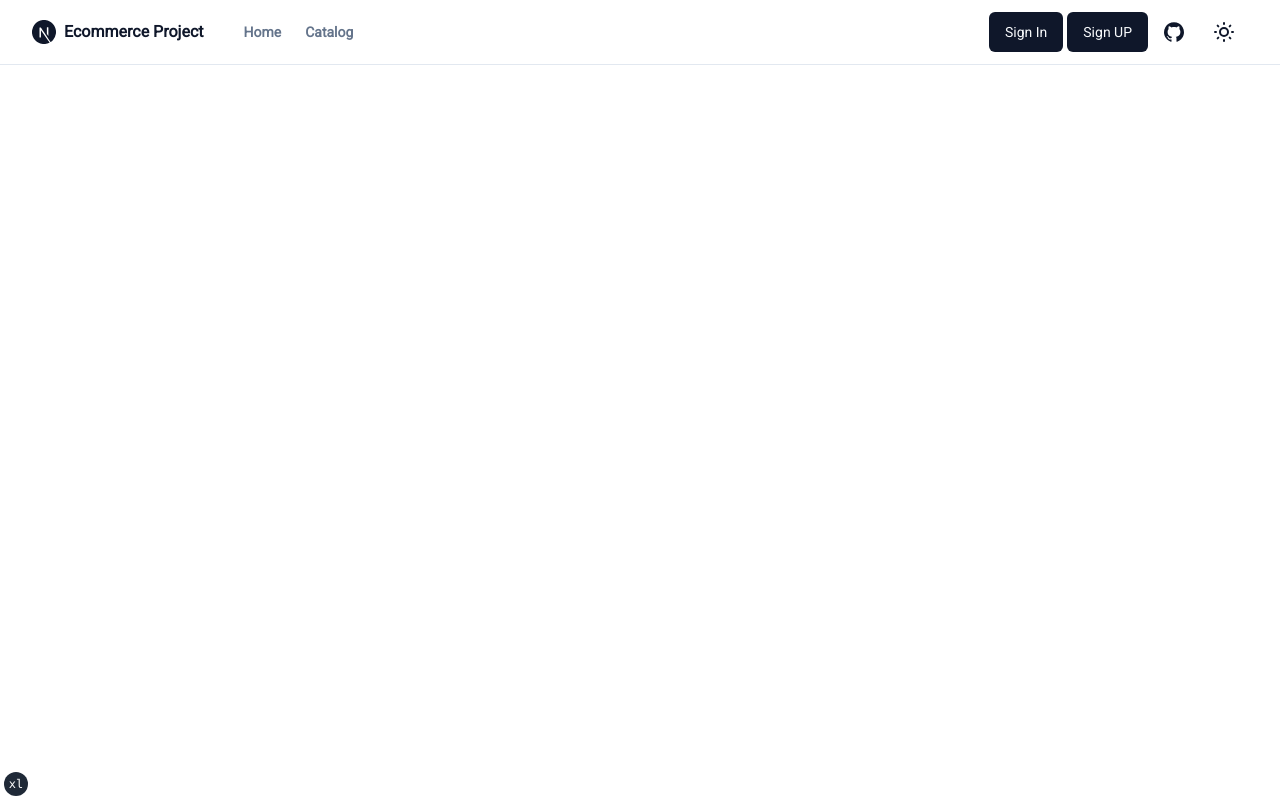
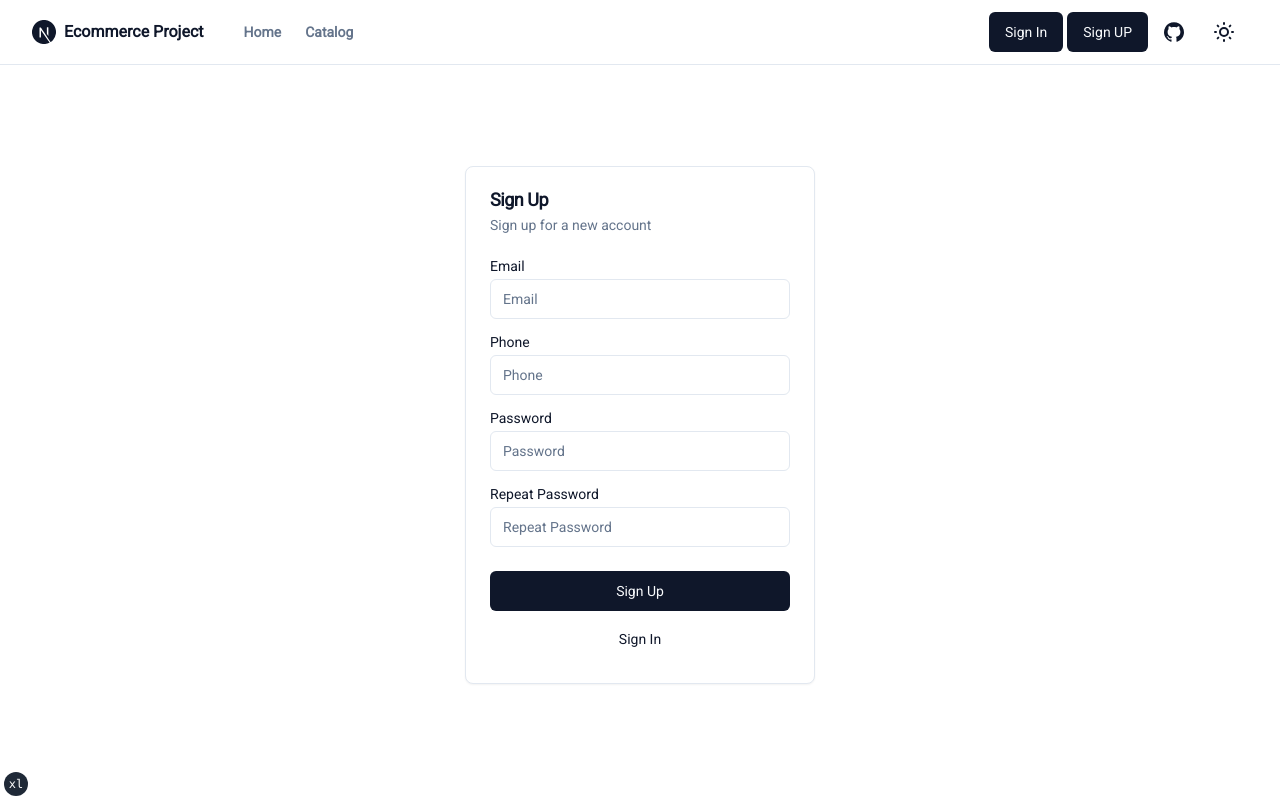
Before and after one commit to ayonshafiul/next-ecomm, a Next.js app: page /signup in a window 1280 px wide. Built offline with nearby package versions, Linux system fonts and the light colour scheme.

Commit message:
Add sign up page with full sign up form

```diff
--- a/app/signin/page.tsx
+++ b/app/signin/page.tsx
@@ -2,7 +2,7 @@ import SignInForm from "./signin-form"
 
 export default function SignInPage() {
   return (
-    <div className="flex min-h-screen justify-center items-center">
+    <div className="flex min-h-[480px] justify-center items-center">
       <SignInForm />
     </div>
   )
--- a/app/signup/page.tsx
+++ b/app/signup/page.tsx
@@ -1,3 +1,9 @@
+import SignUpForm from "./signup-form"
+
 export default function SignUpPage() {
-  return <div></div>
+  return (
+    <div className="flex min-h-[720px] justify-center items-center">
+      <SignUpForm />
+    </div>
+  )
 }
--- /dev/null
+++ b/app/signup/signup-form.tsx
@@ -0,0 +1,63 @@
+"use client"
+
+import Link from "next/link"
+
+import { Button } from "@/components/ui/button"
+import {
+  Card,
+  CardContent,
+  CardDescription,
+  CardFooter,
+  CardHeader,
+  CardTitle,
+} from "@/components/ui/card"
+import { Input } from "@/components/ui/input"
+import { Label } from "@/components/ui/label"
+
+export default function SignUpForm() {
+  return (
+    <>
+      <Card className="w-[350px]">
+        <CardHeader>
+          <CardTitle>Sign Up</CardTitle>
+          <CardDescription>Sign up for a new account</CardDescription>
+        </CardHeader>
+        <CardContent>
+          <div className="grid w-full items-center gap-4">
+            <div className="flex flex-col space-y-1.5">
+              <Label htmlFor="email">Email</Label>
+              <Input id="email" placeholder="Email" type="email" />
+            </div>
+
+            <div className="flex flex-col space-y-1.5">
+              <Label htmlFor="phone">Phone</Label>
+              <Input id="phone" placeholder="Phone" type="tel" />
+            </div>
+            <div className="flex flex-col space-y-1.5">
+              <Label htmlFor="password">Password</Label>
+              <Input id="password" placeholder="Password" type="password" />
+            </div>
+
+            <div className="flex flex-col space-y-1.5">
+              <Label htmlFor="rpassword">Repeat Password</Label>
+              <Input
+                id="rpassword"
+                placeholder="Repeat Password"
+                type="password"
+              />
+            </div>
+          </div>
+        </CardContent>
+        <CardFooter className="flex flex-col gap-2">
+          <Button className="w-full">Sign Up</Button>
+
+          <Link href="/signin" className="w-full">
+            <Button className="w-full" variant="ghost">
+              Sign In
+            </Button>
+          </Link>
+        </CardFooter>
+      </Card>
+    </>
+  )
+}
```
